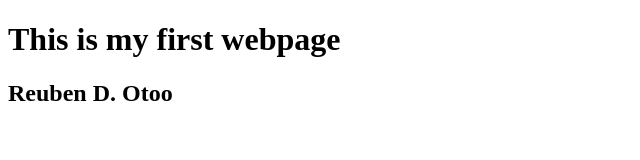
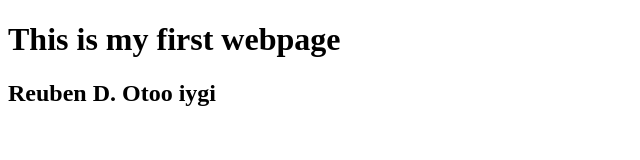
Before and after one commit to Otoglovi/Week1Lab, a plain HTML site: page index.html in a window 1280 px wide. Shown: the full height of the page, 0-640 px from the left. Drawn offline with Linux system fonts and the light colour scheme.

Commit message:
name change

```diff
--- a/index.html
+++ b/index.html
@@ -6,6 +6,6 @@
 </head>
 <body>
 <h1>This is my first webpage</h1>
-<h2>Reuben D. Otoo</h2>
+<h2>Reuben D. Otoo iygi</h2>
 </body>
 </html>
```
